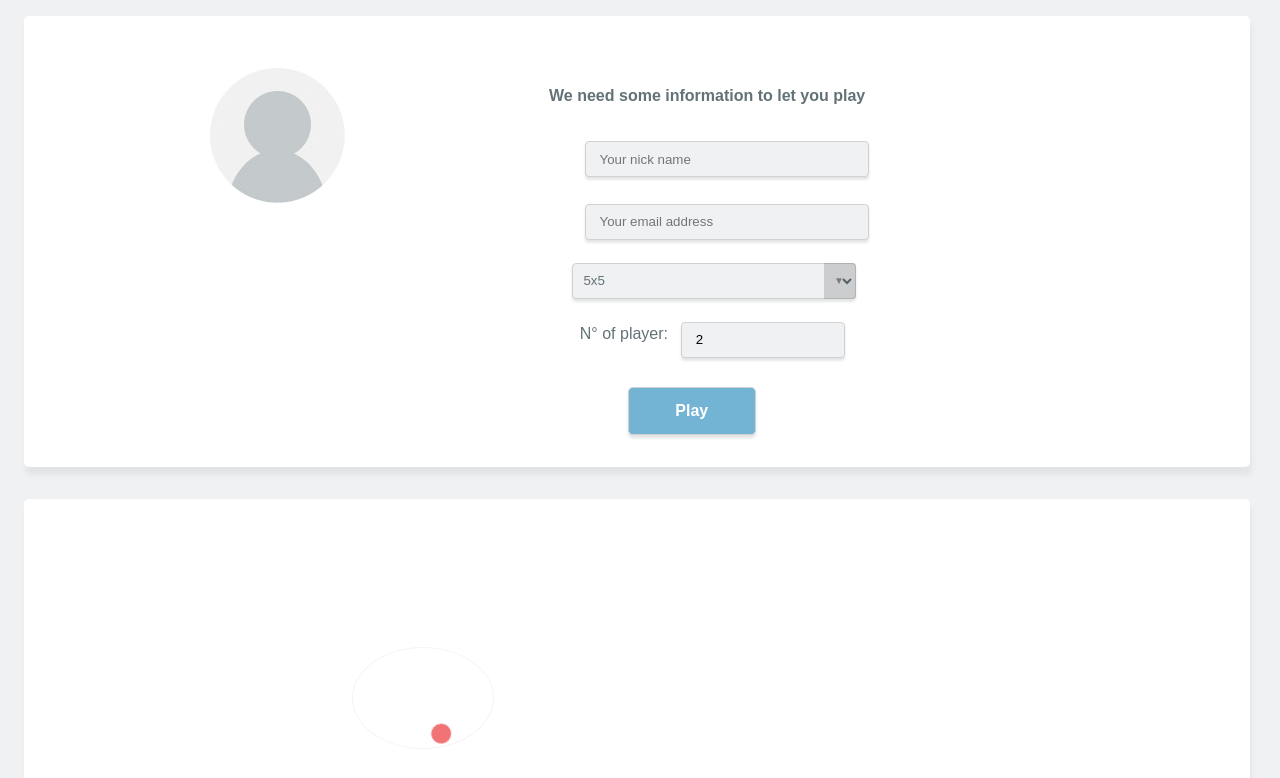
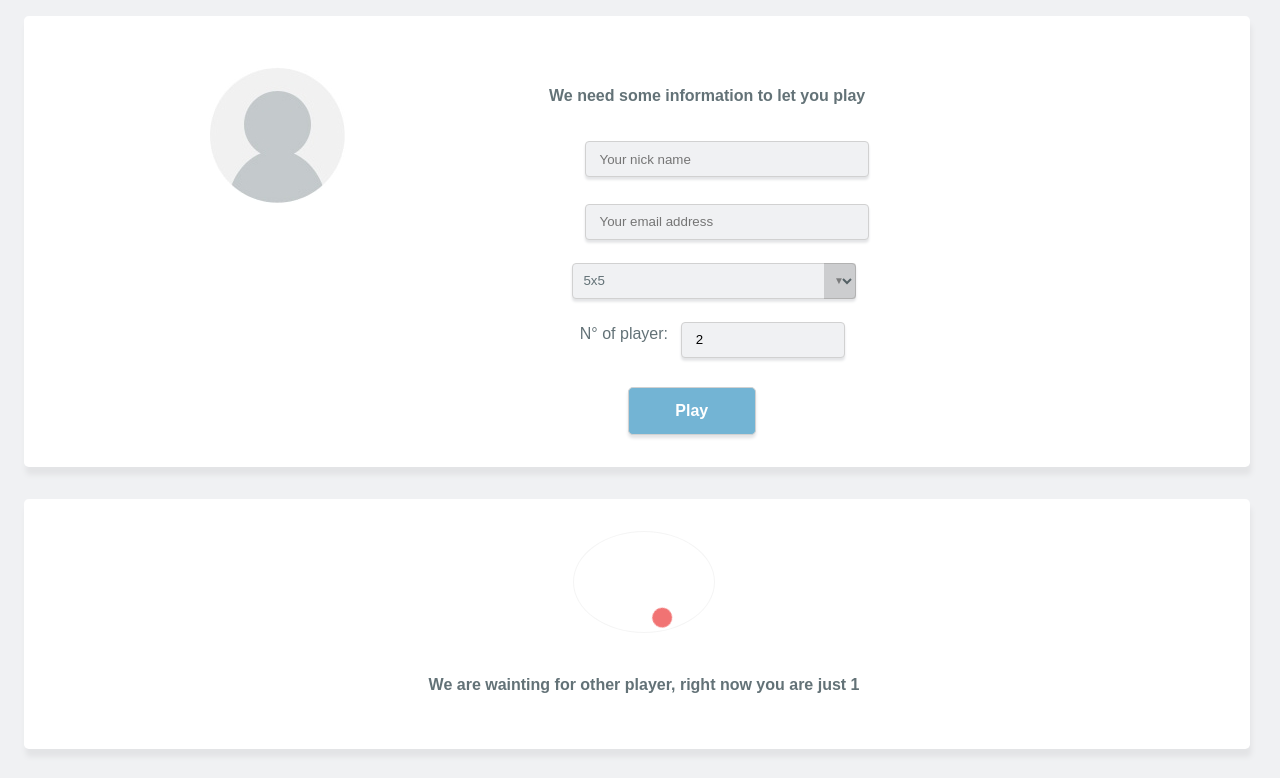
Before and after one commit to FrancescoZ/T-Game, a website: page views/home.html in a window 1280 px wide. Shown: the part 101-879 px from the top of the page. Drawn offline with nearby package versions, Linux system fonts and the light colour scheme; no server answers.

Commit message:
Edit style waiting

```diff
--- a/public/css/common.css
+++ b/public/css/common.css
@@ -34,12 +34,13 @@ body {
 .main h2 {
 	overflow: hidden;
 }
-.center .col{
-  margin:0em 0em 0em 30%;
-}
+
 
 .col{
 	margin: 3em 0em 0em 15%;
+}
+.center{
+  margin:2em 0em 2em 33%;
 }
 .profileImg {
 	float: left;
--- a/public/css/loading.css
+++ b/public/css/loading.css
@@ -3,7 +3,7 @@
     width: 1em;
     height: 1em;
     position: relative;
-    margin: 100px auto;
+    margin: 0em auto 0em auto;
     border-radius: 50%;
     border: .01em solid rgba(150,150,150,0.1);
     list-style: none;
--- a/views/home.html
+++ b/views/home.html
@@ -45,7 +45,7 @@
 		</section>
 		<section>
 			<div class="main">
-				<div class="col center">
+				<div class="center col">
 					<ul class="bokeh">
 						<li></li>
 					</ul>
```
